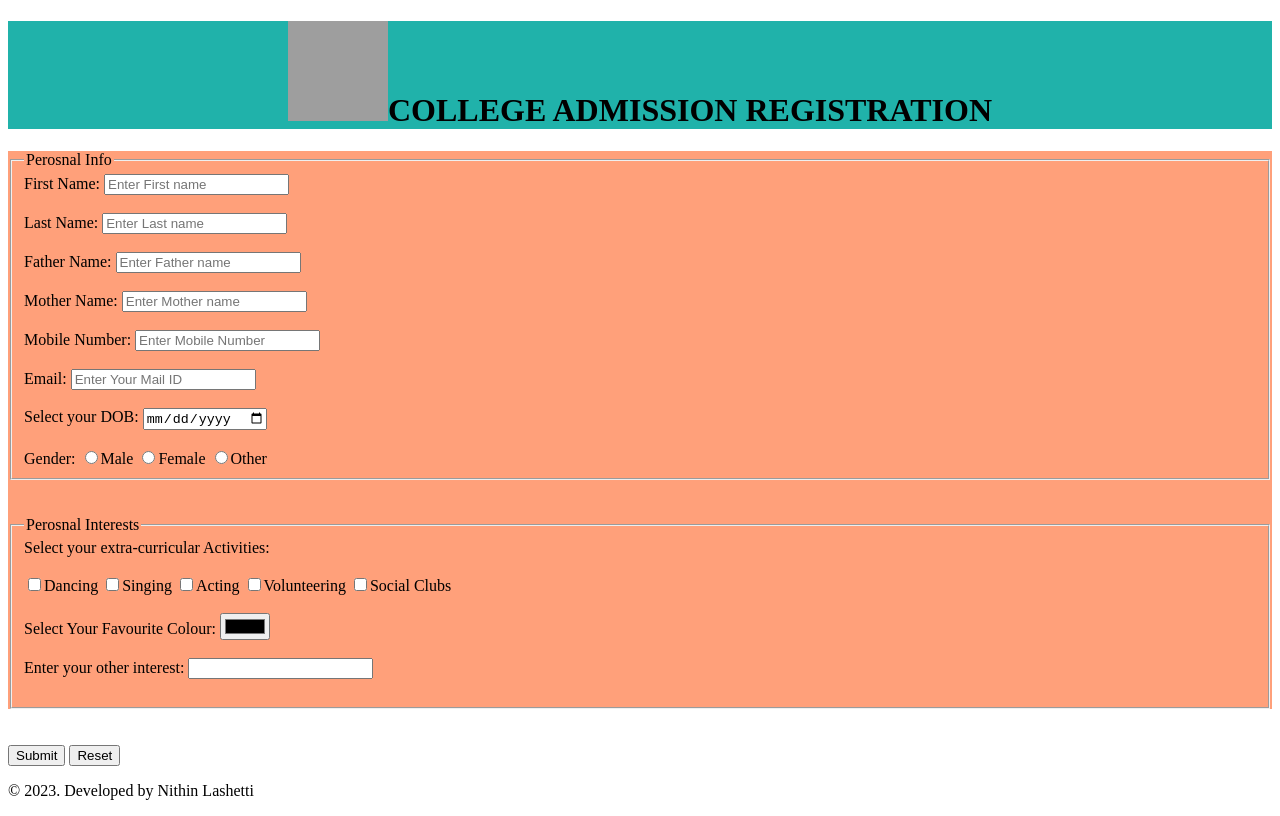
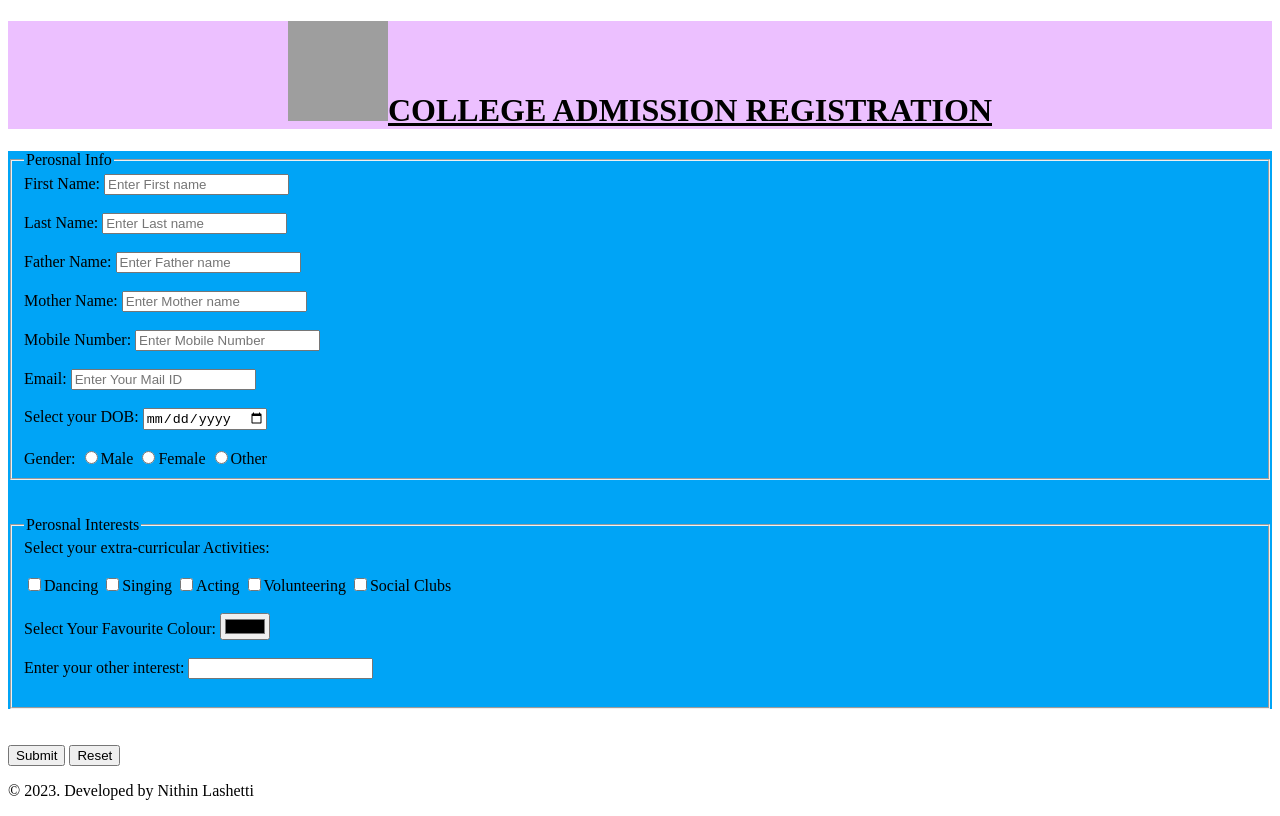
Before and after one commit to nithiinl/NormalRegFormHTML, a plain HTML site: page index.html in a window 1280 px wide. Drawn offline with Linux system fonts and the light colour scheme; grey boxes are pictures that could not be loaded.

Commit message:
Update index.html

```diff
--- a/index.html
+++ b/index.html
@@ -6,19 +6,18 @@
     <title>Admission form</title>
 <style>
     #form1{
-        background-color: lightsalmon;
+        background-color: rgb(0, 164, 246);
         text-decoration: chartreuse;
     }
     #nithin{
-        background-color: lightseagreen;
+        background-color: rgb(236, 192, 255);
         text-align: center;
         text-decoration: solid;
     }
 </style>
 </head>
 <body style="background-color: white;">
-    <form action="resumeex.html" id="form" name="form" method="get">
-    <h1 id="nithin"><img src="https://gcmalerkotla.in/uploads/files/1111.png" alt="admimg" width="100" height="100" />COLLEGE ADMISSION REGISTRATION</h1>
+    <h1 id="nithin"><img src="https://gcmalerkotla.in/uploads/files/1111.png" alt="admimg" width="100" height="100" /><u>COLLEGE ADMISSION REGISTRATION</u></h1>
 
 
     <div id="form1">
@@ -46,7 +45,7 @@
 
     <br><br>
     <label for="email">Email: </label>
-    <input type="email" id="email" placeholder="Enter Your Mail ID" >
+    <input type="email" id="email" placeholder="Enter Your Mail ID" required>
 
     <br><br>
     <label for="dob">Select your DOB: </label>
```
